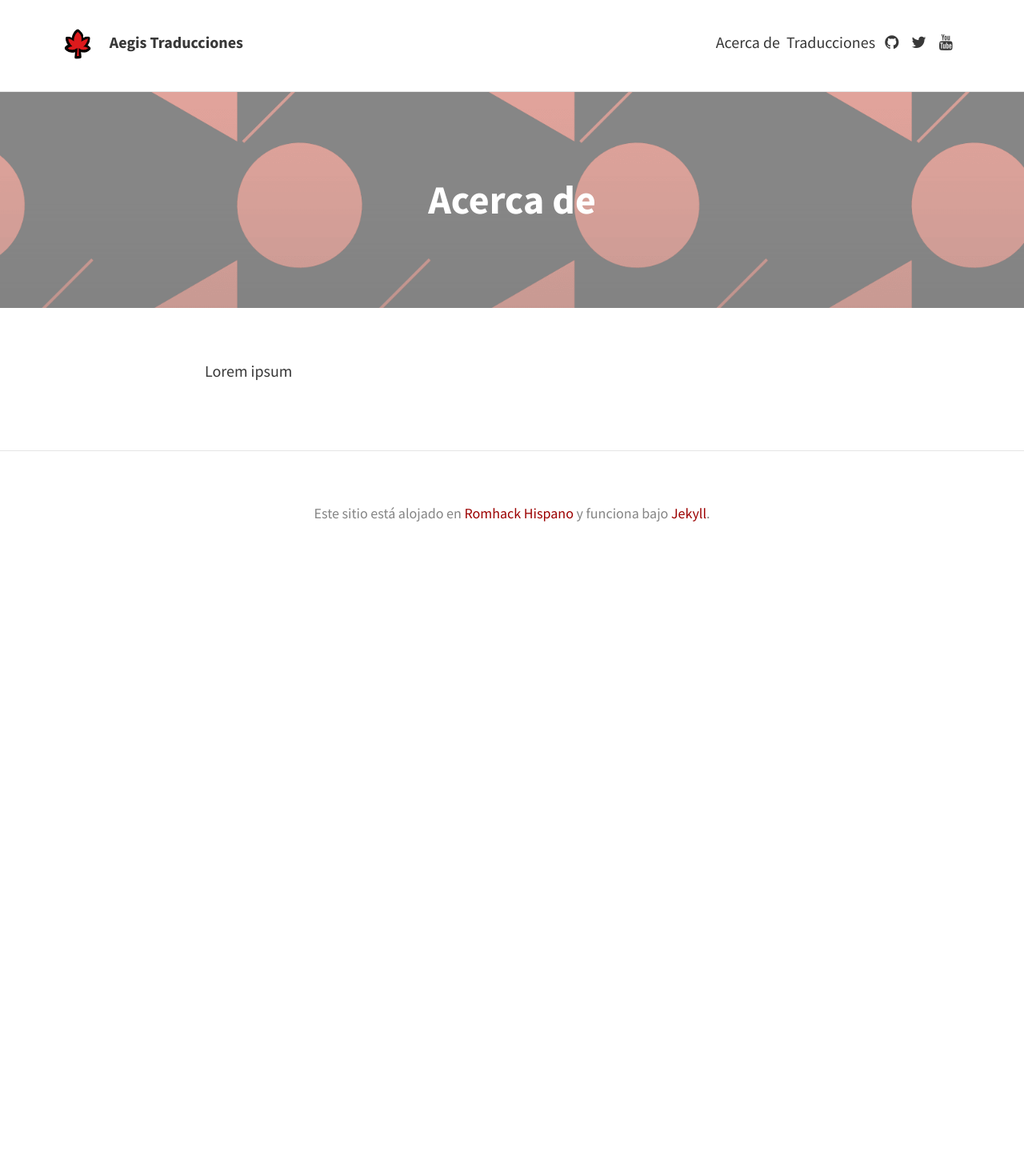
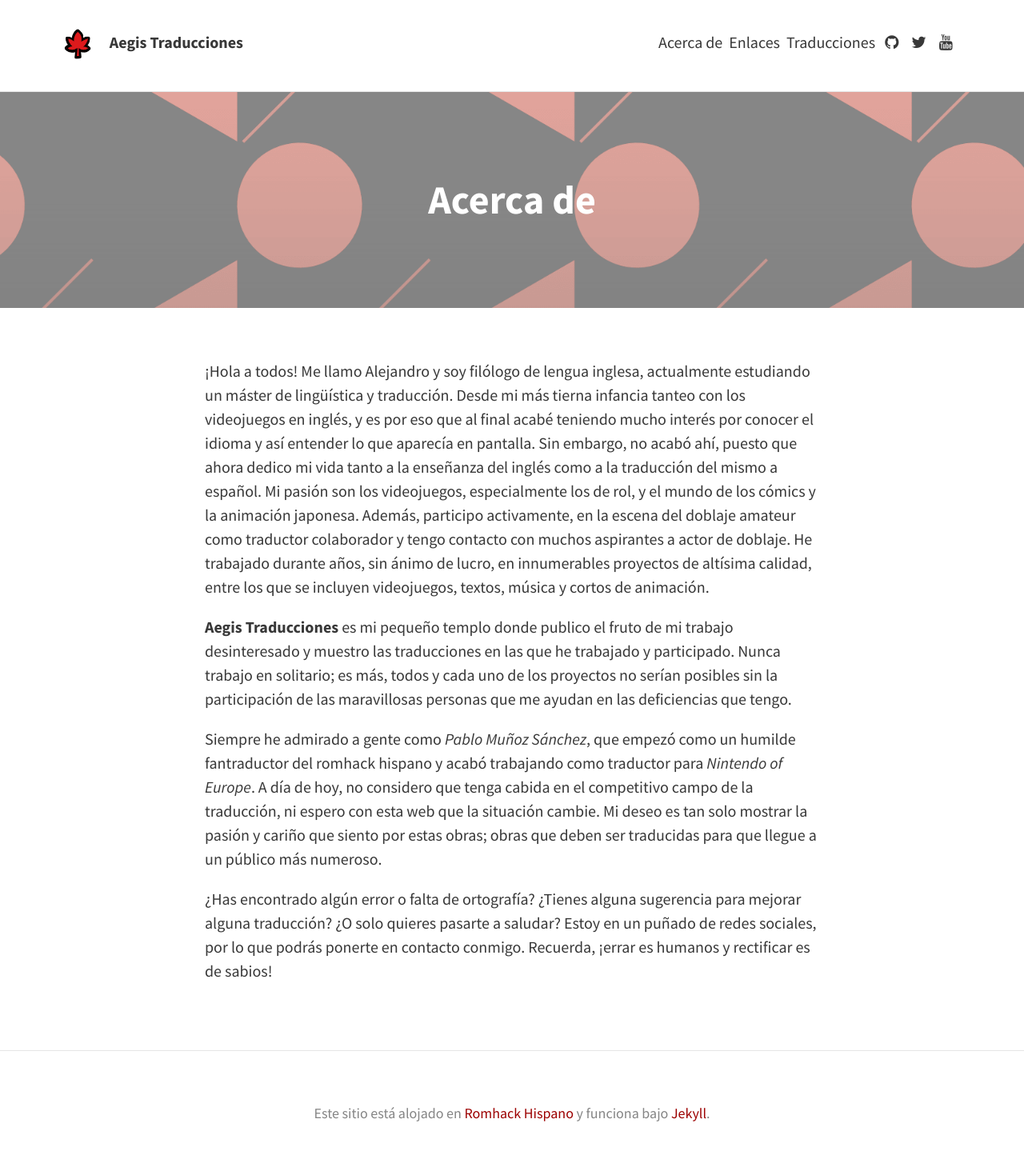
Before and after one commit to romhackhispano/aegis.romhackhispano.org, a Jekyll site: the page built from acerca-de.md, in a window 1280 px wide. Shown: the whole page at 80% size. Built offline with Jekyll 4.4.1, drawn with Linux system fonts in a browser that asks for light colours; nearby versions of some CDN libraries; before the commit the page ends 900 px from its top, so only the background shows below that.

Commit message:
Páginas

```diff
--- a/acerca-de.md
+++ b/acerca-de.md
@@ -3,6 +3,12 @@ layout: page
 title: Acerca de
 permalink: /acerca-de/
 feature-img: "img/sample_feature_img_2.png"
+order: 2
 ---
+¡Hola a todos! Me llamo Alejandro y soy filólogo de lengua inglesa, actualmente estudiando un máster de lingüística y traducción. Desde mi más tierna infancia tanteo con los videojuegos en inglés, y es por eso que al final acabé teniendo mucho interés por conocer el idioma y así entender lo que aparecía en pantalla. Sin embargo, no acabó ahí, puesto que ahora dedico mi vida tanto a la enseñanza del inglés como a la traducción del mismo a español. Mi pasión son los videojuegos, especialmente los de rol, y el mundo de los cómics y la animación japonesa. Además, participo activamente, en la escena del doblaje amateur como traductor colaborador y tengo contacto con muchos aspirantes a actor de doblaje. He trabajado durante años, sin ánimo de lucro, en innumerables proyectos de altísima calidad, entre los que se incluyen videojuegos, textos, música y cortos de animación.
 
-Lorem ipsum
+**Aegis Traducciones** es mi pequeño templo donde publico el fruto de mi trabajo desinteresado y muestro las traducciones en las que he trabajado y participado. Nunca trabajo en solitario; es más, todos y cada uno de los proyectos no serían posibles sin la participación de las maravillosas personas que me ayudan en las deficiencias que tengo.
+
+Siempre he admirado a gente como *Pablo Muñoz Sánchez*, que empezó como un humilde fantraductor del romhack hispano y acabó trabajando como traductor para *Nintendo of Europe*. A día de hoy, no considero que tenga cabida en el competitivo campo de la traducción, ni espero con esta web que la situación cambie. Mi deseo es tan solo mostrar la pasión y cariño que siento por estas obras; obras que deben ser traducidas para que llegue a un público más numeroso.
+
+¿Has encontrado algún error o falta de ortografía? ¿Tienes alguna sugerencia para mejorar alguna traducción? ¿O solo quieres pasarte a saludar? Estoy en un puñado de redes sociales, por lo que podrás ponerte en contacto conmigo. Recuerda, ¡errar es humanos y rectificar es de sabios!
```
Also changed, not shown: enlaces.md (added, +28 -0 lines), instrucciones.md (+1 -1 lines), traducciones/index.md (+1 -0 lines).
